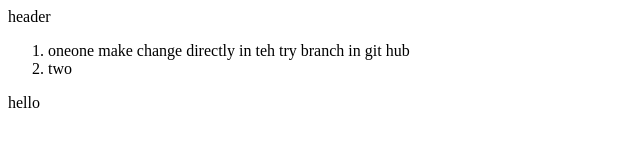
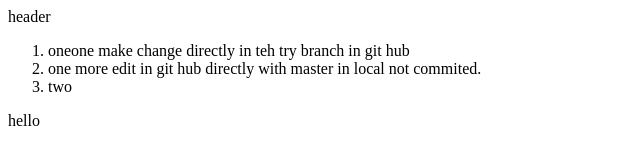
Before and after one commit to praneelraja/cs30, a plain HTML site: page hello.html in a window 1280 px wide. Shown: the whole page, without its empty margins (0-640 px from the left). Drawn offline with Linux system fonts and the light colour scheme.

Commit message:
one more edit in git hub directly
one more edit in git hub directly with master in local not commited

```diff
--- a/hello.html
+++ b/hello.html
@@ -4,6 +4,7 @@
 <body>
    <ol>
      <li>oneone make change directly in teh try branch in git hub</li>
+      <li>one more edit in git hub directly with master in local not commited.</li>
      <li>two</li>
    </ol>
   hello
```
